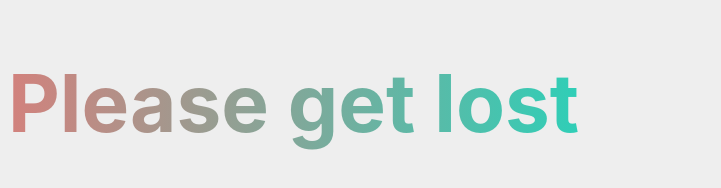
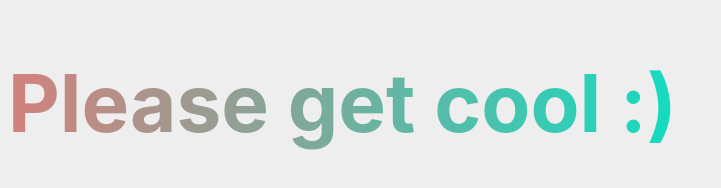
Before and after one commit to shubhamtheds/bca-answers, a plain HTML site: page index.html in a window 1280 px wide. Shown: the whole page, without its empty margins (0-721 px from the left). Drawn offline with Linux system fonts and the light colour scheme; a web font is replaced by a local one.

Commit message:
refresh test

```diff
--- a/index.html
+++ b/index.html
@@ -11,7 +11,7 @@
 </head>
 
 <body>
-    <h1 style="font-size: 5rem" class="text">Please get lost</h1s>
+    <h1 style="font-size: 5rem" class="text">Please get cool :)</h1s>
 </body>
 
 </html>
```
